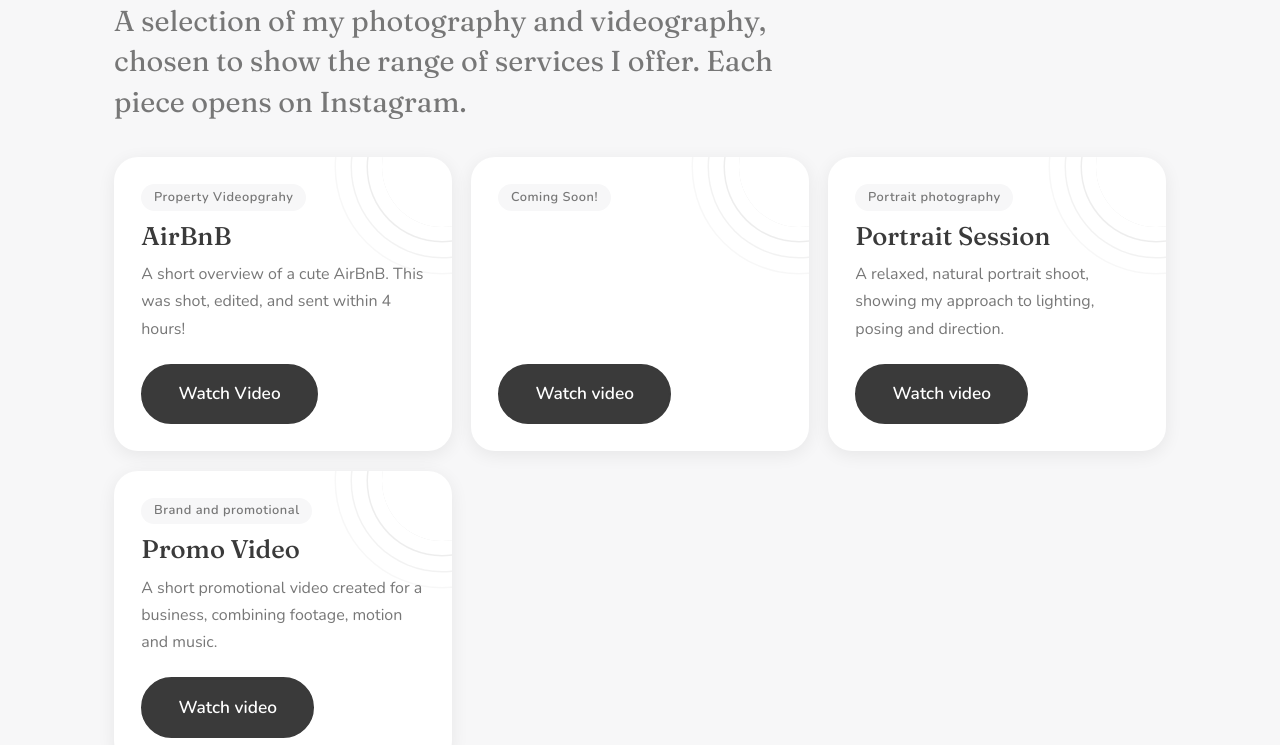
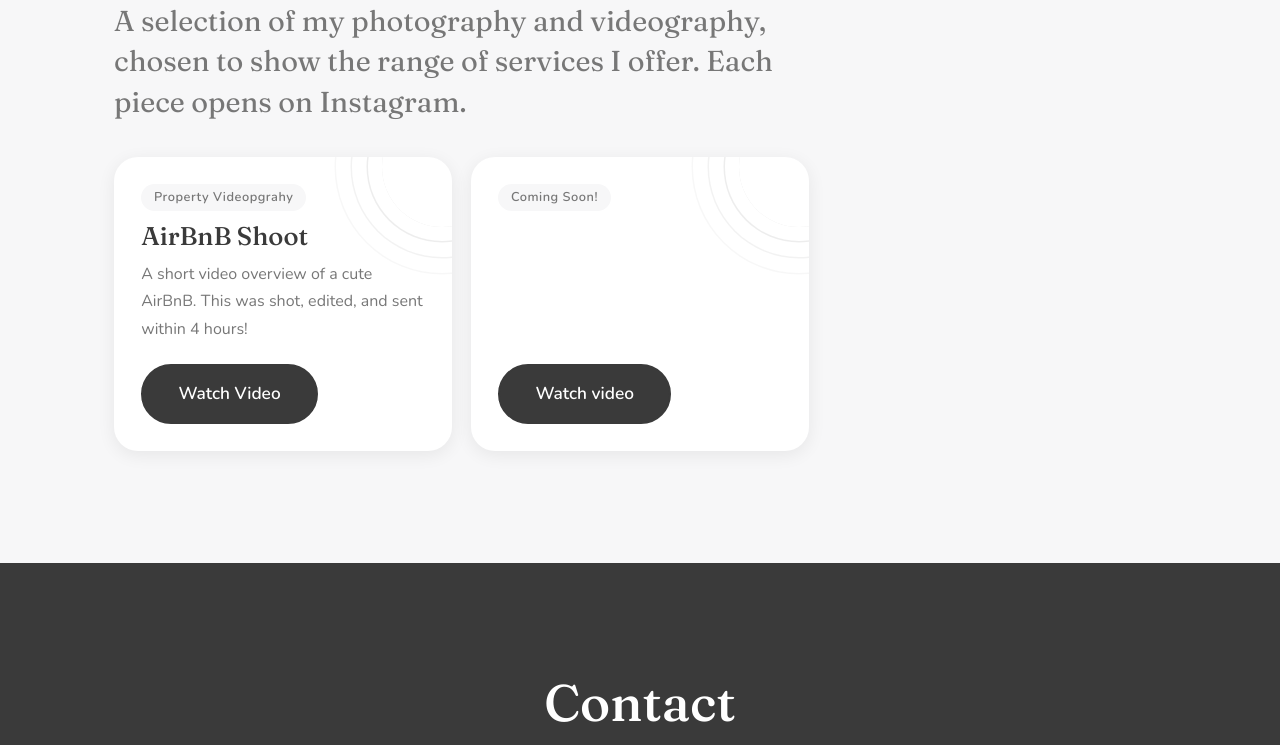
Before and after one commit to DevFlms/dfexposure, a plain HTML site: page work.html in a window 1280 px wide. Shown: the part 193-938 px from the top of the page. Drawn offline with nearby package versions, Linux system fonts and the light colour scheme.

Commit message:
Update work card details and remove unused sections

```diff
--- a/work.html
+++ b/work.html
@@ -37,8 +37,8 @@
 
       <article class="work-card">
         <span class="work-tag">Property Videopgrahy</span>
-        <h3>AirBnB</h3>
-        <p>A short overview of a cute AirBnB. This was shot, edited, and sent within 4 hours!</p>
+        <h3>AirBnB Shoot</h3>
+        <p>A short video overview of a cute AirBnB. This was shot, edited, and sent within 4 hours!</p>
         <a class="btn" href="https://www.instagram.com/p/DgCLQdmMSCv/" target="_blank" rel="noopener">Watch Video</a>
       </article>
 
@@ -46,21 +46,7 @@
         <span class="work-tag">Coming Soon!</span>
         <h3></h3>
         <p></p>
-        <a class="btn" href="https://www.instagram.com/reel/REPLACE_WITH_YOUR_LINK/" target="_blank" rel="noopener">Watch video</a>
-      </article>
-
-      <article class="work-card">
-        <span class="work-tag">Portrait photography</span>
-        <h3>Portrait Session</h3>
-        <p>A relaxed, natural portrait shoot, showing my approach to lighting, posing and direction.</p>
-        <a class="btn" href="https://www.instagram.com/reel/REPLACE_WITH_YOUR_LINK/" target="_blank" rel="noopener">Watch video</a>
-      </article>
-
-      <article class="work-card">
-        <span class="work-tag">Brand and promotional</span>
-        <h3>Promo Video</h3>
-        <p>A short promotional video created for a business, combining footage, motion and music.</p>
-        <a class="btn" href="https://www.instagram.com/reel/REPLACE_WITH_YOUR_LINK/" target="_blank" rel="noopener">Watch video</a>
+        <a class="btn" href="" target="_blank" rel="noopener">Watch video</a>
       </article>
 
     </div>
```
